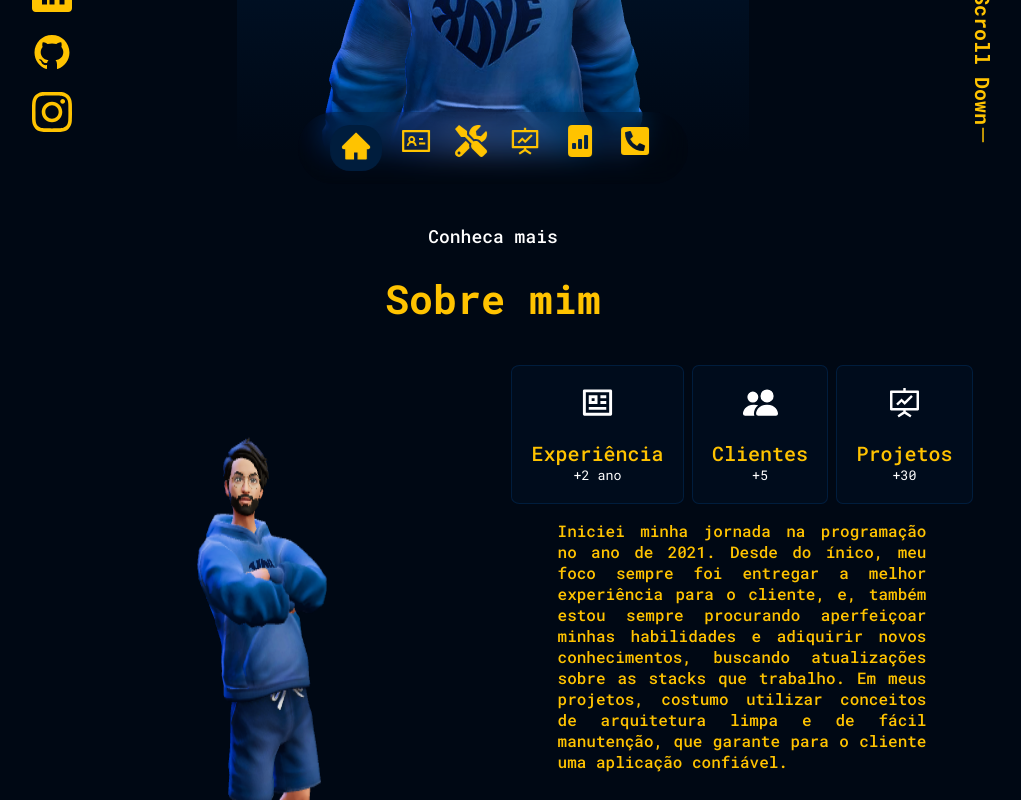
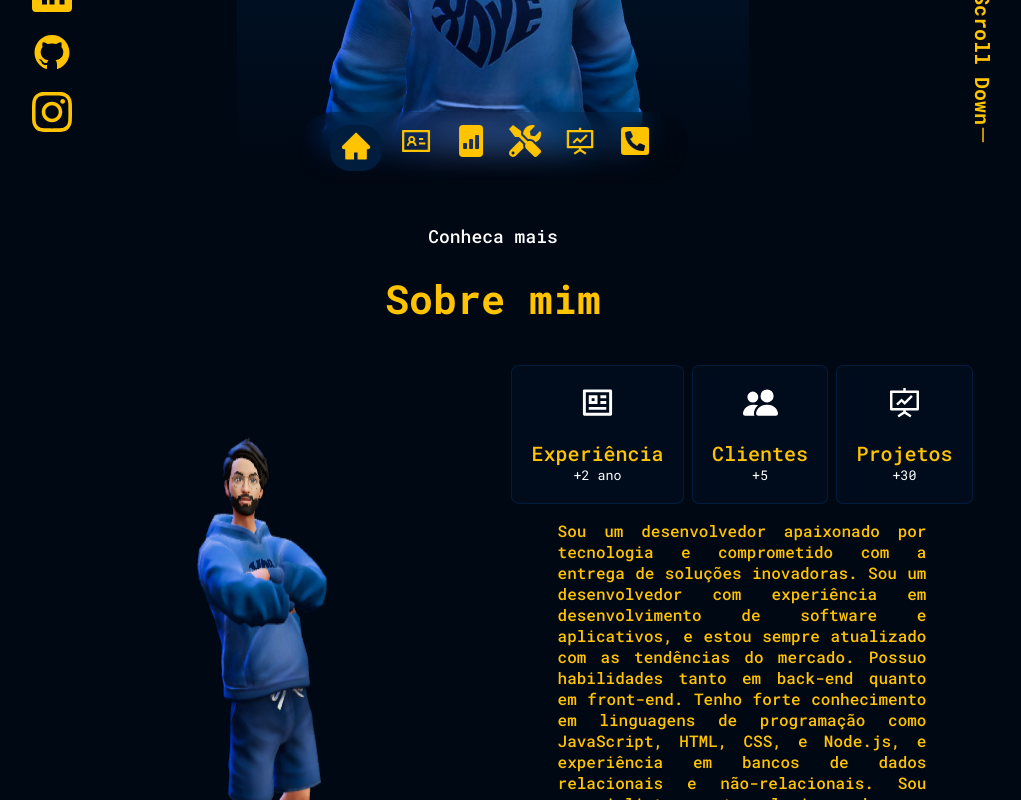
Before and after one commit to Eduuduarte/My_portfolio, a Next.js app: page / in a window 1280 px wide. Shown: the part 600-1400 px from the top of the page, without its empty margins (147-1168 px from the left). Built offline with nearby package versions, Linux system fonts and the light colour scheme.

Commit message:
update info

```diff
--- a/components/About/index.tsx
+++ b/components/About/index.tsx
@@ -33,9 +33,10 @@ const About = () => {
                         </article>
                     </div>
                     <p className={styles.areaText}>
-                        Iniciei minha jornada na programação no ano de 2021. Desde do ínico, meu foco sempre foi entregar a melhor experiência para o cliente,
-                        e, também estou sempre procurando aperfeiçoar minhas habilidades e adiquirir novos conhecimentos, buscando atualizações sobre as stacks que trabalho. Em meus projetos, costumo
-                        utilizar conceitos de arquitetura limpa e de fácil manutenção, que garante para o cliente uma aplicação confiável.
+                    Sou um desenvolvedor apaixonado por tecnologia e comprometido com a entrega de soluções inovadoras.
+                    Sou um desenvolvedor com experiência em desenvolvimento de software e aplicativos, e estou sempre atualizado com as tendências do mercado.
+                    Possuo habilidades tanto em back-end quanto em front-end.
+                    Tenho forte conhecimento em linguagens de programação como JavaScript, HTML, CSS, e Node.js, e experiência em bancos de dados relacionais e não-relacionais. Sou especialista em tecnologias web como React, Nextjs e Vue.js.
                     </p>
                 </div>
             </div>
--- a/components/Navbar/index.tsx
+++ b/components/Navbar/index.tsx
@@ -8,9 +8,9 @@ import { BsFileBarGraphFill } from 'react-icons/bs';
 const NAV_ITEMS = [
     { id: '', icon: AiFillHome },
     { id: 'about', icon: AiOutlineIdcard },
+    { id: 'portfolio', icon: BsFileBarGraphFill },
     { id: 'skills', icon: FaTools },
     { id: 'service', icon: AiOutlineFundProjectionScreen },
-    { id: 'portfolio', icon: BsFileBarGraphFill },
     { id: 'contact', icon: FaPhoneSquareAlt },
 ];
 
@@ -62,28 +62,28 @@ const Navbar = () => {
         ) {
             setActiveNav('#about')
         } else if (
-            scrollPosition > 1839 && scrollPosition < 2353 && sizeScreen === 'Small' ||
-            scrollPosition > 1539 && scrollPosition < 2187 && sizeScreen === 'Medium' ||
+            scrollPosition > 1839 && scrollPosition < 4293 && sizeScreen === 'Small' ||
+            scrollPosition > 1539 && scrollPosition < 4304 && sizeScreen === 'Medium' ||
             scrollPosition > 1333 && scrollPosition < 2002 && sizeScreen === 'Large'
+        ) {
+            setActiveNav('#portfolio')
+        } else if (
+            scrollPosition > 4293 && scrollPosition < 4795 && sizeScreen === 'Small' ||
+            scrollPosition > 4304 && scrollPosition < 4951 && sizeScreen === 'Medium' ||
+            scrollPosition > 2395 && scrollPosition < 2670 && sizeScreen === 'Large'
         ) {
             setActiveNav('#skills')
         } else if (
-            scrollPosition > 2353 && scrollPosition < 3219 && sizeScreen === 'Small' ||
-            scrollPosition > 2187 && scrollPosition < 3051 && sizeScreen === 'Medium' ||
-            scrollPosition > 2002 && scrollPosition < 2670 && sizeScreen === 'Large'
+            scrollPosition > 3219 && scrollPosition < 5674 && sizeScreen === 'Small' ||
+            scrollPosition > 4951 && scrollPosition < 5815 && sizeScreen === 'Medium' ||
+            scrollPosition > 2670 && scrollPosition < 3731 && sizeScreen === 'Large'
         ) {
             setActiveNav('#service')
-        } else if (
-            scrollPosition > 3219 && scrollPosition < 5674 && sizeScreen === 'Small' ||
-            scrollPosition > 3051 && scrollPosition < 5815 && sizeScreen === 'Medium' ||
-            scrollPosition > 2670 && scrollPosition < 3731 && sizeScreen === 'Large'
-        ) {
-            setActiveNav('#portfolio')
         } else if (
             scrollPosition > 3731
         ) {
             setActiveNav('#contact')
-        } else if( scrollPosition < 521){
+        } else if (scrollPosition < 521) {
             setActiveNav('#')
         }
 
--- a/pages/index.tsx
+++ b/pages/index.tsx
@@ -35,9 +35,9 @@ const Index: NextPage = () => {
         <Home />
         <Navbar />
         <About />
+        <Portfolio />
         <Skills />
         <Service />
-        <Portfolio />
         <Contact />
       </div>
       <Footer />
```
Lines whose indentation alone changed are shown as unchanged.
